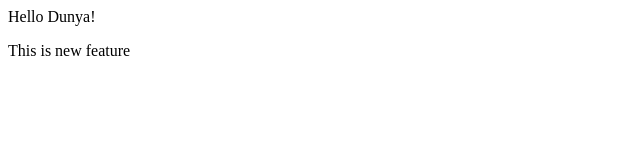
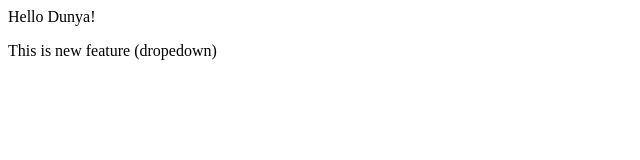
Before and after one commit to owais63/localforce-demo, a plain HTML site: page index.html in a window 1280 px wide. Shown: the full height of the page, 0-640 px from the left. Drawn offline with Linux system fonts and the light colour scheme.

Commit message:
add dropedown

```diff
--- a/index.html
+++ b/index.html
@@ -1,2 +1,2 @@
 <P> Hello Dunya!</P>
-<P> This is new feature</P>
+<P> This is new feature (dropedown)</P>
```
